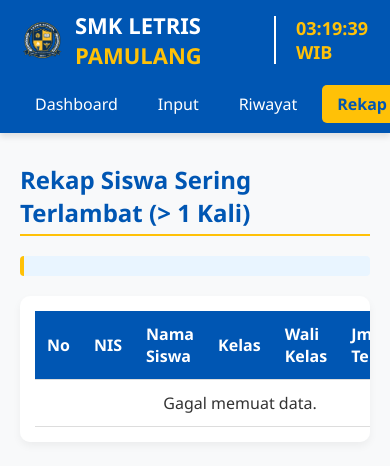
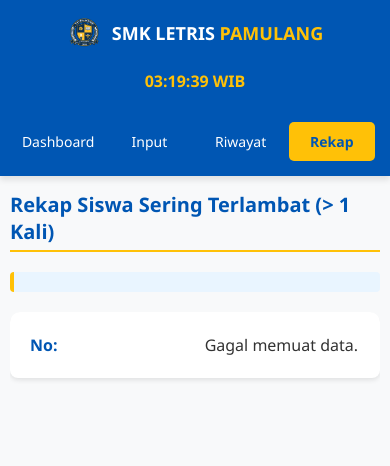
Before and after one commit to spmiletrispamulang/kedisiplinan, a plain HTML site: page index.html in a window 390 px wide. Both pictures are taken after a click on the button "Rekap". Drawn offline with nearby package versions, Linux system fonts and the light colour scheme; no server answers.

Commit message:
Update style.css

```diff
--- a/style.css
+++ b/style.css
@@ -109,3 +109,174 @@ tr:hover { background-color: #f9f9f9; }
 .info-wali {
     margin-top: 10px; font-size: 14px; background: #fff3cd; padding: 8px; border-radius: 5px; color: #856404; font-weight: bold;
 }
+
+/* ========================================================= */
+/* KODE RESPONSIVITAS (UNTUK HP DAN TABLET)                  */
+/* ========================================================= */
+
+/* Media Query untuk Tablet (Max-width: 768px) */
+@media screen and (max-width: 768px) {
+    /* Navbar dan Jam */
+    .navbar {
+        flex-direction: column;
+        align-items: flex-start;
+        padding: 15px;
+    }
+    .logo-container {
+        width: 100%;
+        justify-content: space-between;
+        margin-bottom: 15px;
+    }
+    .logo-img {
+        height: 35px; /* Sedikit dikecilkan */
+    }
+    .logo-text {
+        font-size: 18px;
+    }
+    #realtime-clock {
+        border-left: none !important;
+        padding-left: 0 !important;
+        margin-left: auto !important; /* Dorong jam ke ujung kanan */
+        font-size: 16px !important;
+    }
+
+    /* Menu Navigasi */
+    .nav-menu {
+        width: 100%;
+        display: flex;
+        flex-wrap: wrap;
+        justify-content: space-between;
+        gap: 5px;
+    }
+    .nav-btn {
+        flex: 1; /* Tombol menu bagi rata ruang */
+        text-align: center;
+        padding: 10px 5px;
+        font-size: 14px;
+    }
+
+    /* Kartu Dashboard */
+    .cards {
+        grid-template-columns: 1fr 1fr; /* 2 kolom di tablet */
+    }
+    .card h1 {
+        font-size: 2.2rem;
+    }
+
+    /* Form Input & Tombol */
+    .search-box {
+        flex-direction: column;
+    }
+    .btn {
+        width: 100%;
+        padding: 12px;
+    }
+
+    /* Grafik Analytics */
+    .analytics-container {
+        flex-direction: column;
+    }
+    .chart-box {
+        width: 100%;
+    }
+}
+
+/* Media Query untuk Handphone / Mobile (Max-width: 480px) */
+@media screen and (max-width: 480px) {
+    /* Layout Utama */
+    main {
+        margin: 15px auto;
+        padding: 0 10px;
+    }
+    h2 {
+        font-size: 20px;
+    }
+
+    /* Susunan Header Navbar HP */
+    .logo-container {
+        flex-wrap: wrap;
+        justify-content: center;
+        text-align: center;
+    }
+    #realtime-clock {
+        margin: 10px auto 0 auto !important;
+        width: 100%;
+        text-align: center;
+    }
+
+    /* Kartu Dashboard (1 Kolom Penuh) */
+    .cards {
+        grid-template-columns: 1fr;
+    }
+
+    /* Tabel Menjadi Card View (Khusus HP) */
+    .table-container {
+        border: none;
+        box-shadow: none;
+        padding: 0;
+        background: transparent;
+    }
+    table, thead, tbody, th, td, tr {
+        display: block;
+    }
+    thead tr {
+        position: absolute;
+        top: -9999px;
+        left: -9999px;
+    }
+    tr {
+        background: white;
+        margin-bottom: 15px;
+        border-radius: 8px;
+        box-shadow: 0 2px 5px rgba(0,0,0,0.1);
+        padding: 10px;
+    }
+    td {
+        border: none;
+        border-bottom: 1px solid #eee;
+        position: relative;
+        padding-left: 40% !important; /* Beri ruang untuk label pseudo */
+        text-align: right;
+        min-height: 40px;
+    }
+    td:last-child {
+        border-bottom: 0;
+    }
+
+    /* Label buatan untuk Tabel Riwayat HP */
+    td::before {
+        content: attr(data-label); /* Mengambil nama label dari HTML (opsional) */
+        position: absolute;
+        left: 10px;
+        width: 35%;
+        padding-right: 10px;
+        white-space: nowrap;
+        text-align: left;
+        font-weight: bold;
+        color: var(--primary-blue);
+    }
+
+    /* Secara Spesifik Menambahkan Label untuk Tabel Riwayat */
+    #historyTable td:nth-of-type(1):before { content: "Waktu:"; }
+    #historyTable td:nth-of-type(2):before { content: "NIS:"; }
+    #historyTable td:nth-of-type(3):before { content: "Nama:"; }
+    #historyTable td:nth-of-type(4):before { content: "Kelas:"; }
+    #historyTable td:nth-of-type(5):before { content: "Wali Kelas:"; }
+    #historyTable td:nth-of-type(6):before { content: "Catatan:"; }
+    #historyTable td:nth-of-type(7):before { content: "Foto:"; }
+
+    /* Secara Spesifik Menambahkan Label untuk Tabel Rekap (>1 Kali) */
+    #rekap td:nth-of-type(1):before { content: "No:"; }
+    #rekap td:nth-of-type(2):before { content: "NIS:"; }
+    #rekap td:nth-of-type(3):before { content: "Nama:"; }
+    #rekap td:nth-of-type(4):before { content: "Kelas:"; }
+    #rekap td:nth-of-type(5):before { content: "Wali Kelas:"; }
+    #rekap td:nth-of-type(6):before { content: "Jumlah:"; }
+
+    /* Atur teks di dalam sel Tabel agar rapi */
+    #historyTable td, #rekap td {
+        display: flex;
+        justify-content: flex-end;
+        align-items: center;
+    }
+}
```
